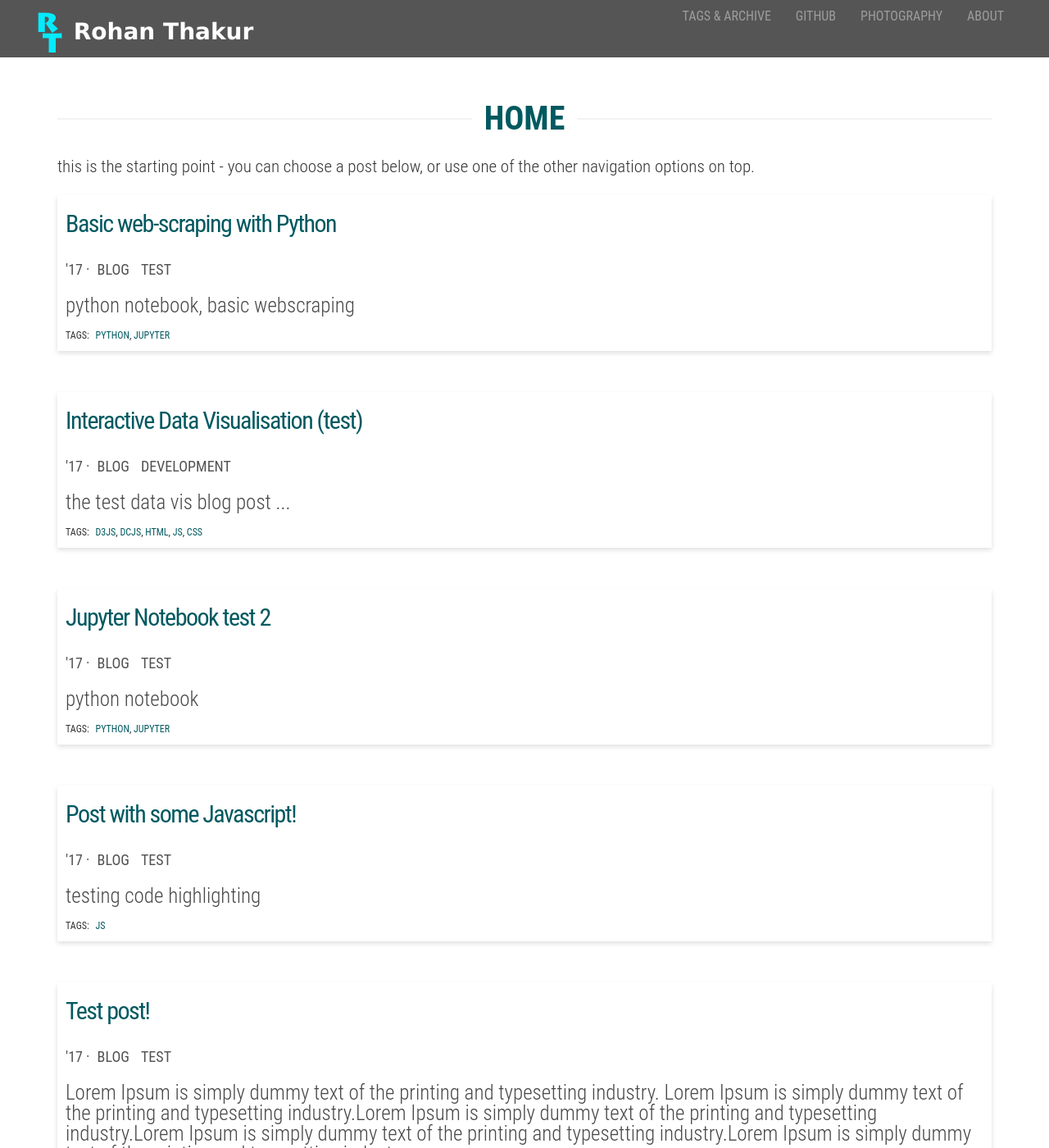
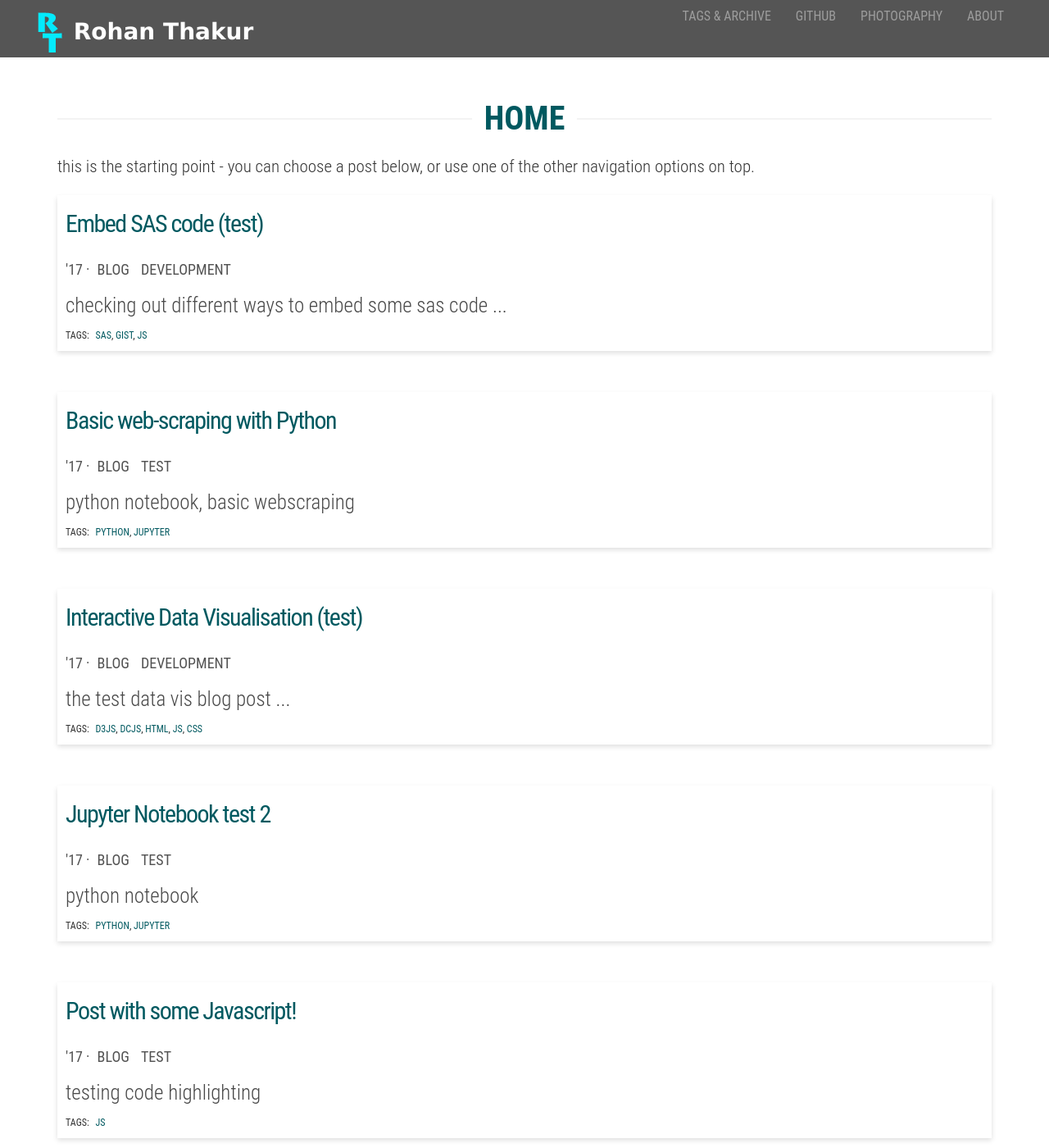
Before and after one commit to rohankthakur/rohankthakur.github.io, a Jekyll site: the page built from index.html, in a window 1280 px wide and 1400 px high. Shown: the whole window at 82% size. Built offline with Jekyll 4.4.1, drawn with Linux system fonts in a browser that asks for light colours; the list of posts is cut into pages by our own code; some of the changed lines change nothing that is shown; some of the changed text lies outside the part shown.

Commit message:
sas syntax
sas syntax

```diff
--- /dev/null
+++ b/_posts/2017-06-27-gist test.md
@@ -0,0 +1,120 @@
+---
+layout: inner
+title: Embed SAS code (test)
+date: 2017-06-27 16:13:00
+categories: blog development
+tags: sas gist js
+lead_text: 'checking out different ways to embed some sas code ...'
+---
+
+# option 1
+
+<script src="https://gist.github.com/Atlas7/88fa8e14e8ced9ad9b12.js"></script>
+
+# option 2
+
+<link rel="stylesheet" type="text/css" href="https://cdnjs.cloudflare.com/ajax/libs/codemirror/5.18.2/codemirror.min.css">
+<script src="https://cdnjs.cloudflare.com/ajax/libs/codemirror/5.18.2/codemirror.min.js"></script>
+
+<!-- sas language mode -->
+<script src="https://cdnjs.cloudflare.com/ajax/libs/codemirror/5.18.2/mode/sas/sas.min.js"></script>
+
+<!-- optional plugins -->
+<script src="https://cdnjs.cloudflare.com/ajax/libs/codemirror/5.18.2/addon/selection/active-line.min.js"></script>
+<style>
+  .CodeMirror { height: auto; border: 1px solid #ddd; }
+  /*.CodeMirror-scroll { max-height: 200px; }*/
+  .CodeMirror pre { padding-left: 7px; line-height: 1.25; }
+</style>
+<form><textarea id="code" name="code">
+libname foo "/tmp/foobar";
+%let count=1;
+
+/* Multi line
+Comment
+*/
+data _null_;
+    x=ranuni();
+    * single comment;
+    x2=x**2;
+    sx=sqrt(x);
+    if x=x2 then put "x must be 1";
+    else do;
+        put x=;
+    end;
+run;
+
+/* embedded comment
+* comment;
+*/
+
+proc glm data=sashelp.class;
+    class sex;
+    model weight = height sex;
+run;
+
+proc sql;
+    select count(*)
+    from sashelp.class;
+
+    create table foo as
+    select * from sashelp.class;
+
+    select *
+    from foo;
+quit;
+</textarea>
+</form>
+<br>
+Part 2 under option 2 ...
+<form><textarea id="code2" name="code2">
+/* add commas between words, e.g. for an sql select statement */
+%macro keyWithComma(key);
+       /* converts A B C to A, B, C */
+       %macro a; %mend a;
+       %global new_key_comma;
+       %let counts = %eval(%sysfunc(count(%cmpres(&key),%str( )))+1);
+       data _null_;
+              length full_piece $ 200;
+              full_piece = '';
+              do i = 1 to &counts;
+                     full_piece = catx(', ',full_piece, scan("&key",i,' '));
+              end;
+              drop i;
+              call symput('new_key_comma',full_piece);
+       run;
+%mend keyWithComma;
+/* pad words with inverted commas like in an sql where clause*/
+%macro keyForClause(key);
+       /* converts A B C to 'A' 'B' 'C' */
+       %macro a; %mend a;
+       %global new_key_clause;
+       %let counts = %eval(%sysfunc(count(%cmpres(&key),%str( )))+1);
+       data _null_;
+              length full_piece $ 200;
+              full_piece = '';
+              do i = 1 to &counts;
+                     full_piece = catx(' ',full_piece, '''' || scan("&key",i,' ') || '''');
+              end;
+              drop i;
+              call symput('new_key_clause',full_piece);
+       run;
+%mend keyForClause;
+</textarea>
+</form>
+<br>
+Option 2 appears to win by far ...
+<script>
+var editor = CodeMirror.fromTextArea(document.getElementById("code"), {
+  mode: 'sas',
+  styleActiveLine: true,
+  lineNumbers: true,
+  readOnly: true
+});
+var editor = CodeMirror.fromTextArea(document.getElementById("code2"), {
+  mode: 'sas',
+  styleActiveLine: true,
+  lineNumbers: true,
+  readOnly: true
+});
+</script>
--- a/tags.html
+++ b/tags.html
@@ -56,7 +56,7 @@
     {% for post in site.posts %}
     <li>
     <!-- {{ post.date | date: "%B %d, %Y" }}:  -->
-    <a class="title" href="{{ post.url }}">{{ post.title }}</a>, tags: {% include post-tags.html %}
+    <a class="title" href="{{ post.url }}">{{ post.title }}</a> ({% include post-tags.html %})
     </li>
     {% endfor %}
   </ul>
```
